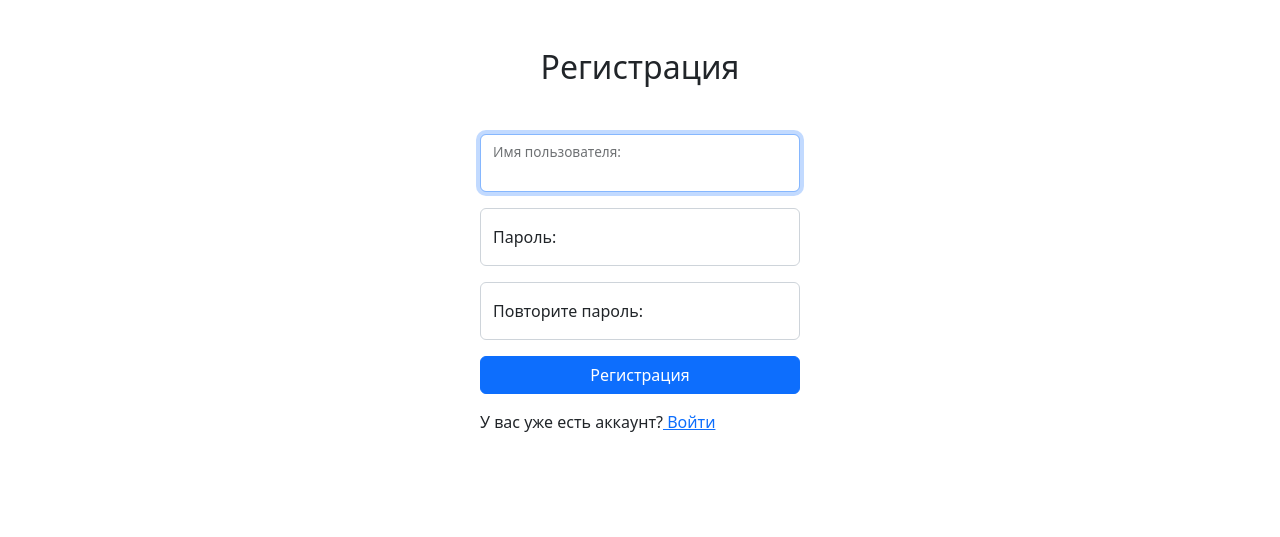
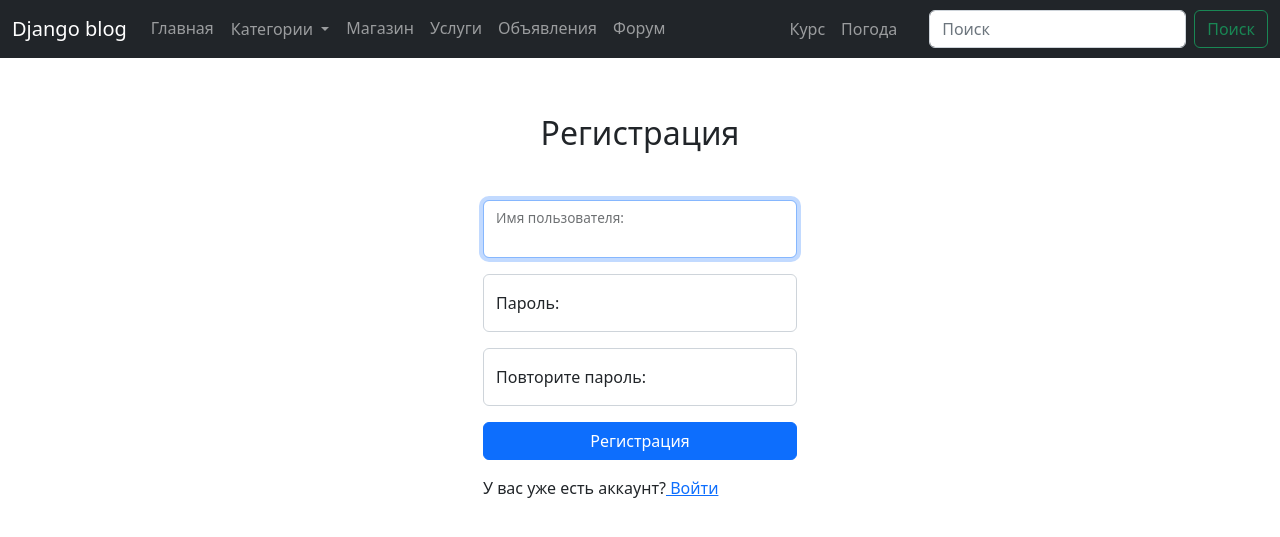
Before and after one commit to TAnd-dev/django_blog, a Django app: page /auth/reg/ in a window 1280 px wide. Shown: the top 537 px of the page. Run offline with Django 3.2, Linux system fonts and the light colour scheme; parts of the project's set-up code (start-up, migrations or seed data) failed here and were passed over; some libraries are stand-ins or nearby versions.

Commit message:
added header, sidebar, header. Installed ckeditor, debug toolbar,

```diff
--- /dev/null
+++ b/blog/urls.py
@@ -0,0 +1,9 @@
+from django.urls import path
+
+from blog.views import Blog, get_category, get_post
+
+urlpatterns = [
+    path('', Blog.as_view(), name='blog'),
+    path('category/<str:slug>/', get_category, name='category'),
+    path('post/<str:slug>/', get_post, name='post'),
+]
--- a/core/static/css/style.css
+++ b/core/static/css/style.css
@@ -2,3 +2,18 @@
     color: red;
     list-style: none;
 }
+
+.my-card-img-overlay{
+    position: absolute;
+    top: 0;
+    right: 0;
+    left: 0;
+    padding: var(--bs-card-img-overlay-padding);
+    border-radius: var(--bs-card-inner-border-radius);
+}
+
+
+.post-img{
+    object-fit: cover;
+    max-height: 230px;
+}
--- a/core/urls.py
+++ b/core/urls.py
@@ -13,11 +13,26 @@ Including another URLconf
     1. Import the include() function: from django.urls import include, path
     2. Add a URL to urlpatterns:  path('blog/', include('blog.urls'))
 """
+from django.conf import settings
+from django.conf.urls.static import static
 from django.contrib import admin
 from django.urls import path, include
 
 urlpatterns = [
     path('admin/', admin.site.urls),
     path('auth/', include('user_auth.urls')),
+    path('', include('blog.urls')),
+
+    # ckeditor
+    path('ckeditor/', include('ckeditor_uploader.urls')),
+
 
 ]
+
+if settings.DEBUG:
+    from django.urls import include, path
+
+    urlpatterns = [
+        path('__debug__/', include('debug_toolbar.urls')),
+    ] + urlpatterns
+    urlpatterns += static(settings.MEDIA_URL, document_root=settings.MEDIA_ROOT)
--- a/requirements.txt
+++ b/requirements.txt
@@ -1,2 +1,5 @@
 Django~=4.1
 environs~=9.0
+Pillow~=9.2.0
+django-ckeditor~=6.5.1
+django-debug-toolbar~=3.6.0
--- a/templates/base.html
+++ b/templates/base.html
@@ -10,8 +10,29 @@
     <link rel="stylesheet" href="{% static 'css/style.css' %}">
 </head>
 <body>
-{% block sidebar %} {% endblock %}
-{% block content %} {% endblock %}
+{% if messages %}
+{% for message in messages %}
+{% if message.tags == 'error' %}
+<div class="alert alert-danger mb-0" role="alert">
+    {{ message }}
+</div>
+{% else %}
+<div class="mb-0 alert alert-{{ message.tags }}" role="alert">
+    {{ message }}
+</div>
+{% endif %}
+{% endfor %}
+{% endif %}
+{% block header %}
+{% include 'inc/_header.html' %}
+{% endblock %}
+<div class="container-fluid">
+    <div class="row">
+        {% block content %} {% endblock %}
+        {% block sidebar %} {% endblock %}
+    </div>
+</div>
+{% block footer %} {% endblock %}
 
 <script src="https://cdn.jsdelivr.net/npm/bootstrap@5.2.0/dist/js/bootstrap.bundle.min.js"
         integrity="sha384-A3rJD856KowSb7dwlZdYEkO39Gagi7vIsF0jrRAoQmDKKtQBHUuLZ9AsSv4jD4Xa"
--- /dev/null
+++ b/templates/inc/_header.html
@@ -0,0 +1,53 @@
+<nav class="navbar navbar-expand-lg navbar-dark bg-dark mb-2">
+    <div class="container-fluid">
+        <button class="navbar-toggler" type="button" data-bs-toggle="collapse" data-bs-target="#navbarTogglerDemo03"
+                aria-controls="navbarTogglerDemo03" aria-expanded="false" aria-label="Переключатель навигации">
+            <span class="navbar-toggler-icon"></span>
+        </button>
+        <a class="navbar-brand" href="#">Django blog</a>
+        <div class="collapse navbar-collapse" id="navbarTogglerDemo03">
+            <ul class="navbar-nav me-auto mb-2 mb-lg-0">
+                <li class="nav-item">
+                    <a class="nav-link" href="#">Главная</a>
+                </li>
+                <li class="nav-item">
+                    <div class="dropdown">
+                        <button class="btn dropdown-toggle nav-link" type="button" id="dropdownMenuButton1"
+                                data-bs-toggle="dropdown" aria-expanded="false">
+                            Категории
+                        </button>
+                        <ul class="dropdown-menu bg-dark border-0 ms-2" aria-labelledby="dropdownMenuButton1">
+                            <li><a class="nav-link" href="#">Действие</a></li>
+                            <li><a class="nav-link" href="#">Другое действие</a></li>
+                            <li><a class="nav-link" href="#">Что-то еще здесь</a></li>
+                        </ul>
+                    </div>
+                </li>
+                <li class="nav-item">
+                    <a class="nav-link" href="#">Магазин</a>
+                </li>
+                <li class="nav-item">
+                    <a class="nav-link" href="#">Услуги</a>
+                </li>
+                <li class="nav-item">
+                    <a class="nav-link" href="#">Объявления</a>
+                </li>
+                <li class="nav-item">
+                    <a class="nav-link" href="#">Форум</a>
+                </li>
+            </ul>
+            <ul class="navbar-nav me-4 mb-2 mb-lg-0">
+                <li class="nav-item">
+                    <a class="nav-link" href="#">Курс</a>
+                </li>
+                <li class="nav-item">
+                    <a class="nav-link" href="#">Погода</a>
+                </li>
+            </ul>
+            <form class="d-flex">
+                <input class="form-control me-2" type="search" placeholder="Поиск" aria-label="Поиск">
+                <button class="btn btn-outline-success" type="submit">Поиск</button>
+            </form>
+        </div>
+    </div>
+</nav>
--- a/user_auth/templates/user_auth/auth.html
+++ b/user_auth/templates/user_auth/auth.html
@@ -2,19 +2,6 @@
 
 {% block content %}
 
-{% if messages %}
-{% for message in messages %}
-{% if message.tags == 'error' %}
-<div class="alert alert-danger" role="alert">
-    {{ message }}
-</div>
-{% else %}
-<div class="alert alert-{{ message.tags }}" role="alert">
-    {{ message }}
-</div>
-{% endif %}
-{% endfor %}
-{% endif %}
 <div class="mt-5">
 
     {% if 'reg' in request.get_full_path_info %}
--- a/user_auth/views.py
+++ b/user_auth/views.py
@@ -12,7 +12,7 @@ def user_reg(request):
         if form.is_valid():
             form.save()
             messages.success(request, 'Вы успешно зарегестрировались')
-            return redirect('admin')
+            return redirect('blog')
         else:
             messages.error(request, 'Ошибка регистрации')
     else:
@@ -26,7 +26,7 @@ def user_login(request):
         if form.is_valid():
             user = form.get_user()
             login(request, user)
-            redirect('home')
+            return redirect('blog')
         else:
             messages.error(request, 'Неверное имя пользователя или пароль')
     else:
```
Also changed, not shown: blog/templates/blog/blog.html (added, +34 -0 lines), core/settings.py (+88 -9 lines), static/css/style.css (+14 -0 lines), templates/inc/_footer.html (added, +21 -0 lines), templates/inc/_nav.html (deleted, +0 -10 lines).
